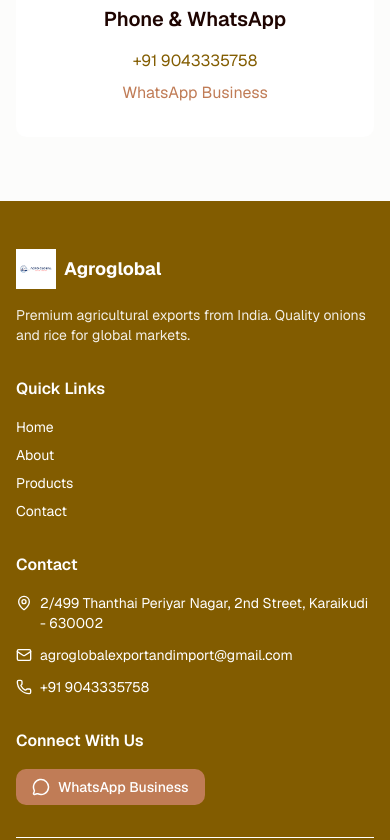
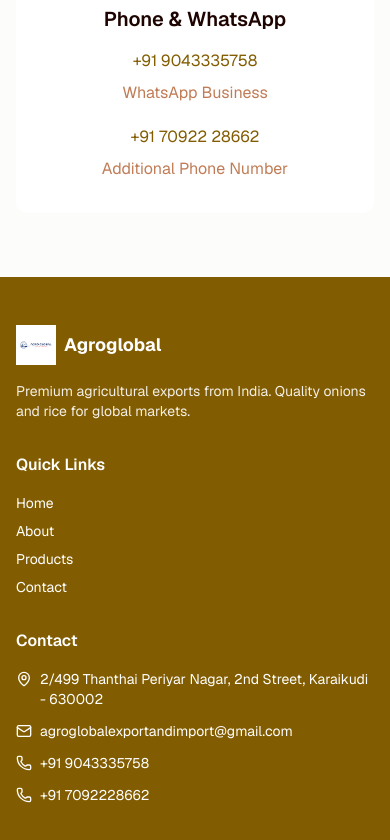
Before and after one commit to bharathkumar8056/agroglobal, a Next.js app: page /about in a window 390 px wide. Shown: the part 6720-7560 px from the top of the page. Built offline with nearby package versions, Linux system fonts and the light colour scheme.

Commit message:
phone no changed

```diff
--- a/app/about/page.tsx
+++ b/app/about/page.tsx
@@ -1,5 +1,6 @@
 'use client'
 
+import React from 'react'
 import { Navbar } from '@/components/navbar'
 import { Footer } from '@/components/footer'
 import { WhatsAppButton } from '@/components/whatsapp-button'
@@ -249,6 +250,12 @@ export default function About() {
               <a href="https://wa.me/919043335758" target="_blank" rel="noopener noreferrer" className="text-accent hover:text-primary transition-colors">
                 WhatsApp Business
               </a>
+              <a href="tel:+917092228662" className="text-primary hover:text-accent transition-colors block mt-5 mb-2">
+                +91 70922 28662
+              </a>
+              <h2 className="text-accent">
+                Additional Phone Number
+              </h2>
             </div>
           </div>
         </div>
--- a/app/contact/page.tsx
+++ b/app/contact/page.tsx
@@ -22,8 +22,8 @@ export default function Contact() {
     {
       icon: Phone,
       title: 'Phone',
-      details: ['+91 9043335758'],
-      link: 'tel:+919043335758'
+      details: ['+91 9043335758', '+91 7092228662'],
+      links: ['tel:+919043335758', 'tel:+917092228662']
     },
     {
       icon: MessageCircle,
--- a/components/footer.tsx
+++ b/components/footer.tsx
@@ -57,6 +57,14 @@ export function Footer() {
                 <a href="tel:+919043335758" className="hover:text-accent transition-colors">
                   +91 9043335758
                 </a>
+
+              </li>
+                <li className="flex items-center space-x-2">
+                <Phone size={16} />
+                <a href="tel:+917092228662" className="hover:text-accent transition-colors">
+                  +91 7092228662
+                </a>
+
               </li>
             </ul>
           </div>
```
